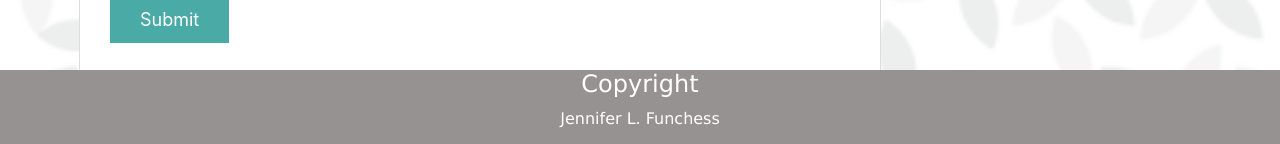
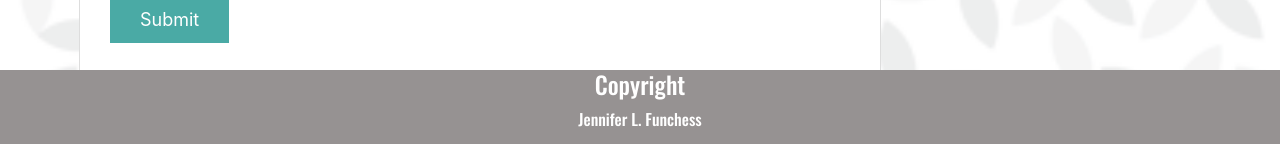
Before and after one commit to JenniferFunchess/JenniferFunchess-portfolio-2020, a plain HTML site: page contact.html in a window 1280 px wide. Shown: the part 653-797 px from the top of the page. Drawn offline with nearby package versions, Linux system fonts and the light colour scheme.

Commit message:
added google fonts for footer

```diff
--- a/assets/css/style.css
+++ b/assets/css/style.css
@@ -36,7 +36,7 @@ h1, h2, h3 {
     background-color: rgb(150, 146, 146);
     color: white;
     text-align: center;
-    font-family: Verdana, Geneva, Tahoma, sans-serif;
+    font-family: 'Oswald', sans-serif;
   }
 
 /* Navigation Bar information  */
--- a/contact.html
+++ b/contact.html
@@ -33,6 +33,7 @@
       crossorigin="anonymous"
     ></script>
     <link rel="stylesheet" href="./assets/css/style.css" />
+    <link href="https://fonts.googleapis.com/css2?family=Oswald:wght@500&display=swap" rel="stylesheet">
   </head>
   <body>
       <!-- Navigation section below -->
@@ -89,9 +90,9 @@
           </section>
         </main>
 <!-- fixed footer information  -->
-          <div class="footer">
+          <footer class="footer">
             <h4>Copyright</h4>
             <p> Jennifer L. Funchess</p>
-          </div>
+          </footer>
   </body>
 </html>
```
Also changed, not shown: index.html (+1 -0 lines), portfolio.html (+1 -0 lines).
